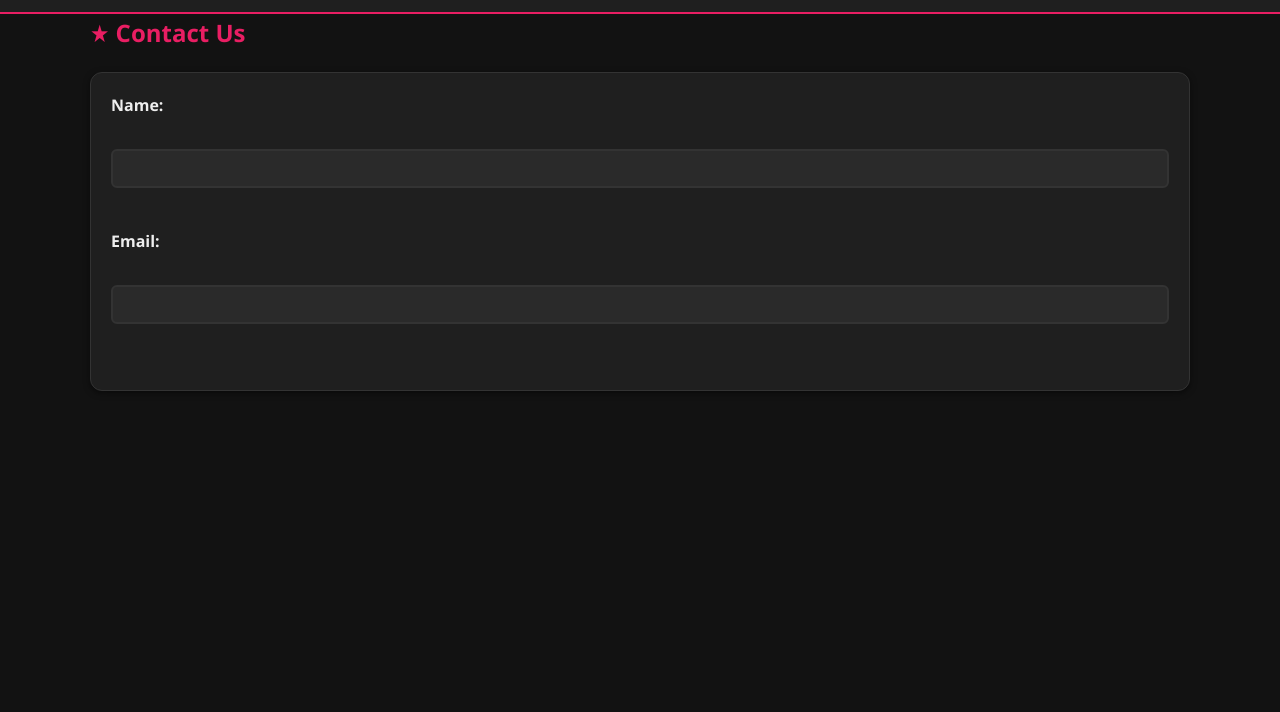
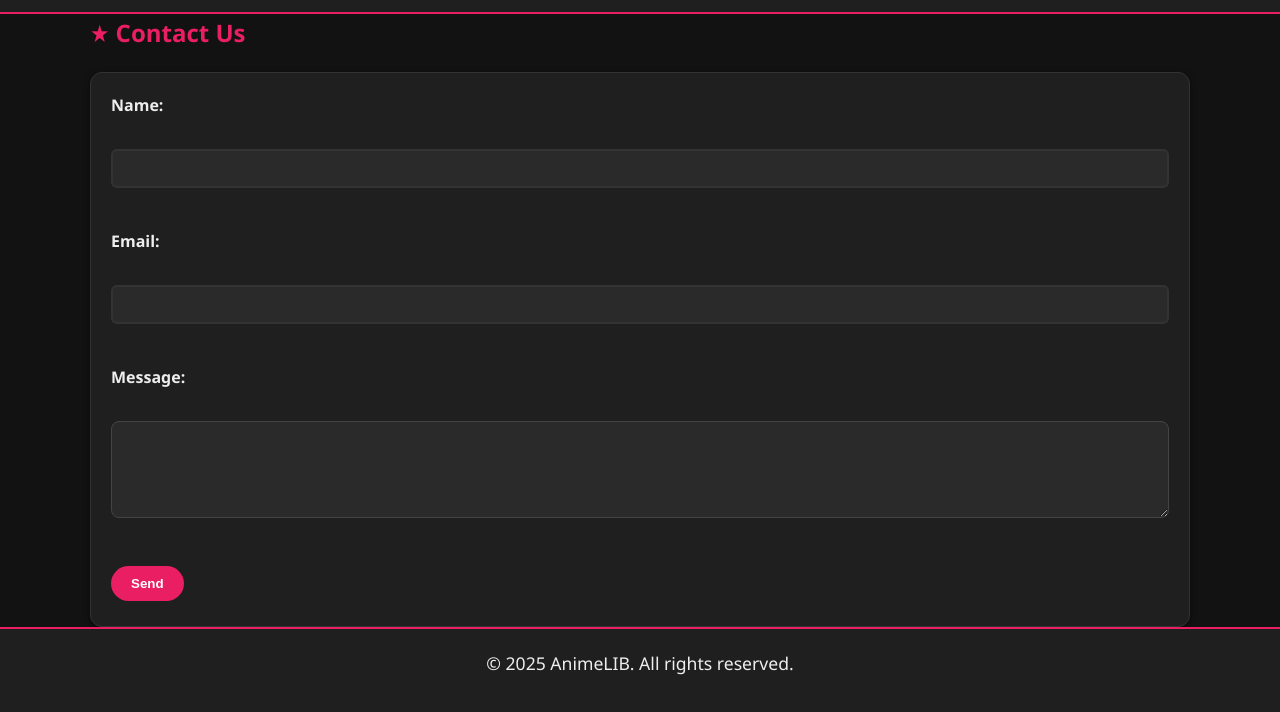
Before and after one commit to dauletbaeva06/web_animelib3, a plain HTML site: page contact.html in a window 1280 px wide. Shown: the part 128-840 px from the top of the page. Before the commit the page ends 800 px from the top, so only its background shows below. Drawn offline with Linux system fonts and the light colour scheme.

Commit message:
update contact page footer year

```diff
--- a/contact.html
+++ b/contact.html
@@ -36,3 +36,18 @@
         <input type="email" id="email" name="email" required /><br /><br />
 
         <label for="message">
+        <label for="message">Message:</label><br />
+        <textarea id="message" name="message" rows="5" required></textarea><br /><br />
+
+        <button type="submit">Send</button>
+      </form>
+    </section>
+  </main>
+
+  <footer>
+    <div class="container">
+      <p>&copy; 2025 AnimeLIB. All rights reserved.</p>
+    </div>
+  </footer>
+</body>
+</html>
```
